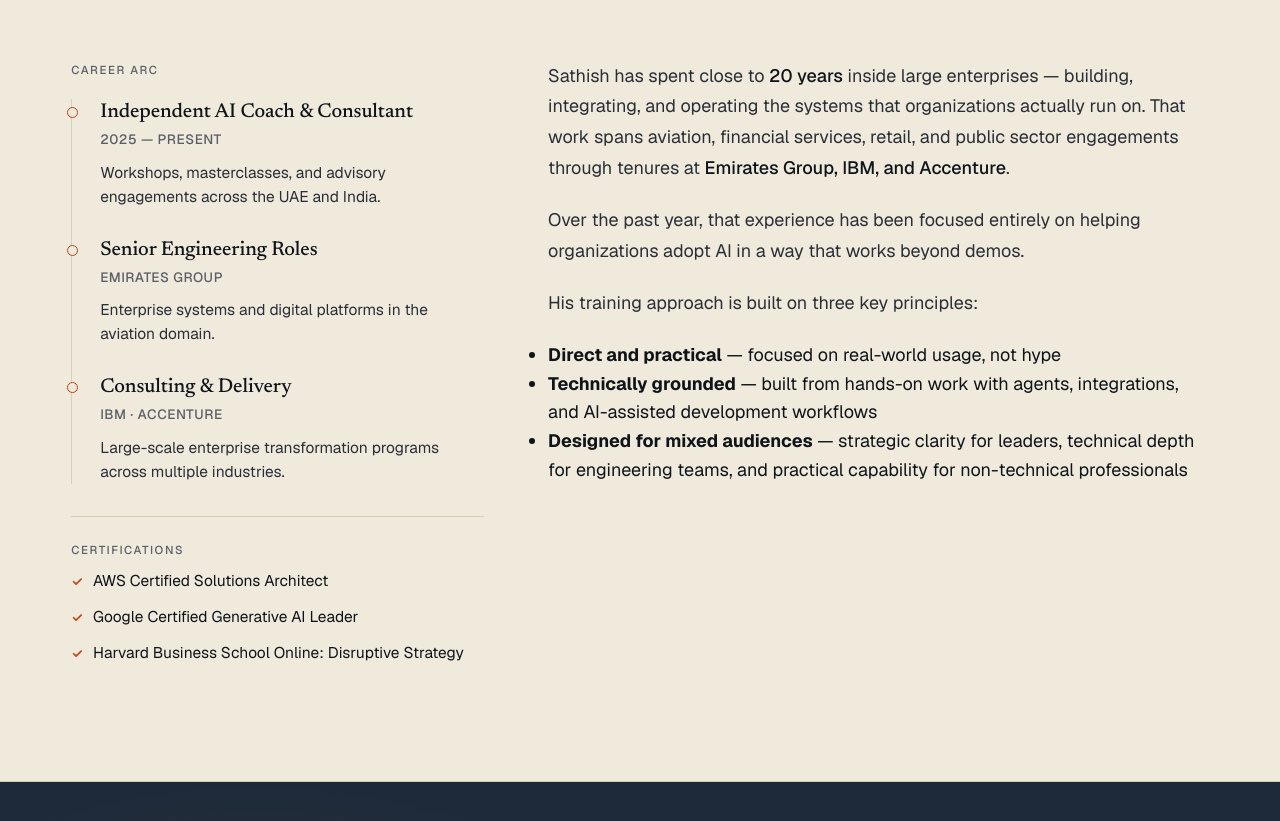
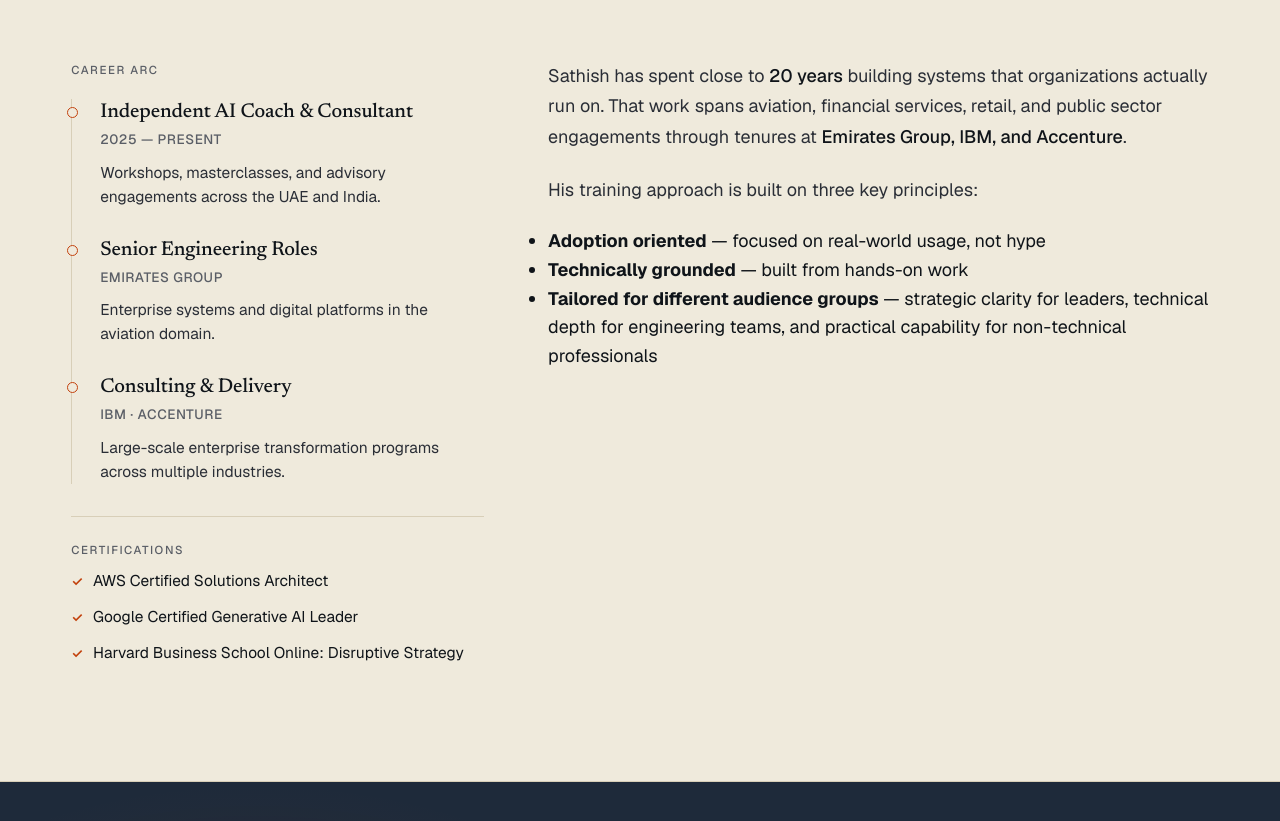
Before and after one commit to sathish-jap/sathish.github.io, a plain HTML site: page index.html in a window 1280 px wide. Shown: the part 4227-5048 px from the top of the page. Drawn offline with nearby package versions, Linux system fonts and the light colour scheme.

Commit message:
Update bio section content and bullet point labels
Co-Authored-By: Claude Sonnet 4.6 <noreply@anthropic.com>

```diff
--- a/index.html
+++ b/index.html
@@ -1140,14 +1140,12 @@
       </aside>
 
       <div class="bio-body reveal" data-delay="2">
-        <p>Sathish has spent close to <strong>20 years</strong> inside large enterprises — building, integrating, and operating the systems that organizations actually run on. That work spans aviation, financial services, retail, and public sector engagements through tenures at <strong>Emirates Group, IBM, and Accenture</strong>.</p>
-
-        <p>Over the past year, that experience has been focused entirely on helping organizations adopt AI in a way that works beyond demos.</p>
+        <p>Sathish has spent close to <strong>20 years</strong> building systems that organizations actually run on. That work spans aviation, financial services, retail, and public sector engagements through tenures at <strong>Emirates Group, IBM, and Accenture</strong>.</p>
         <p>His training approach is built on three key principles:</p>
         <ul>
-          <li><strong>Direct and practical</strong> — focused on real-world usage, not hype</li>
-          <li><strong>Technically grounded</strong> — built from hands-on work with agents, integrations, and AI-assisted development workflows</li>
-          <li><strong>Designed for mixed audiences</strong> — strategic clarity for leaders, technical depth for engineering teams, and practical capability for non-technical professionals</li>
+          <li><strong>Adoption oriented</strong> — focused on real-world usage, not hype</li>
+          <li><strong>Technically grounded</strong> — built from hands-on work</li>
+          <li><strong>Tailored for different audience groups</strong> — strategic clarity for leaders, technical depth for engineering teams, and practical capability for non-technical professionals</li>
         </ul>
       </div>
     </div>
```
